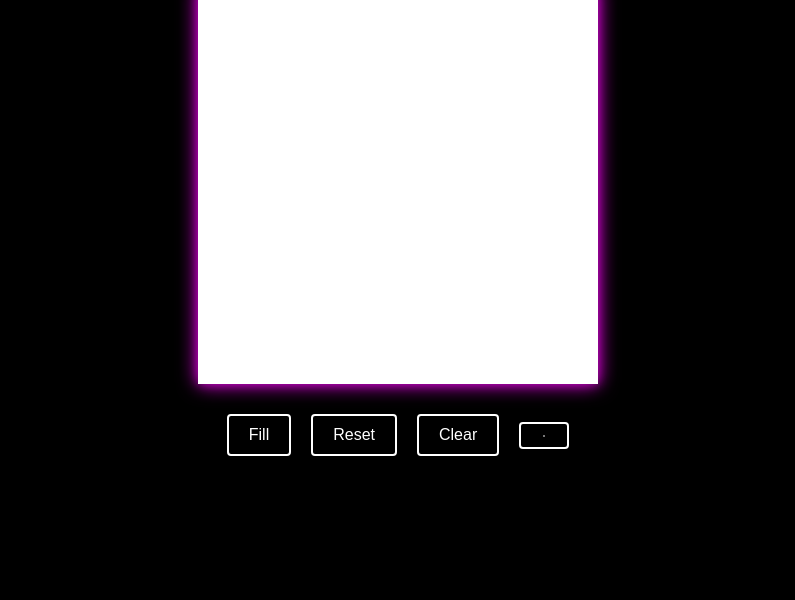
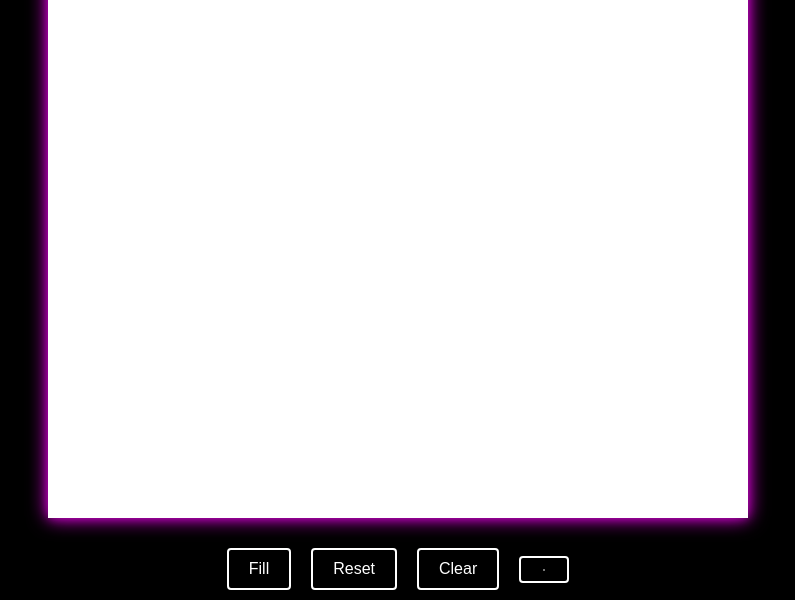
Before and after one commit to WelcomeParac/Etch-a-Sketch, a plain HTML site: page index.html in a window 1280 px wide. Shown: the part 200-800 px from the top of the page, without its empty margins (242-1037 px from the left). Drawn offline with Linux system fonts and the light colour scheme.

Commit message:
Updated Size of coloring container 400px to 700px
Size has been updated for a better view of the pixel coloring container

```diff
--- a/styles.css
+++ b/styles.css
@@ -34,8 +34,8 @@ h1 {
 /* Styling for the main grid container */
 #container {
     display: grid;
-    width: 400px;
-    height: 400px;
+    width: 700px;
+    height: 700px;
     grid-template: repeat(16, 1fr) / repeat(16, 1fr);
     background-color: #f0f0f0;
     margin-bottom: 10px;
```
